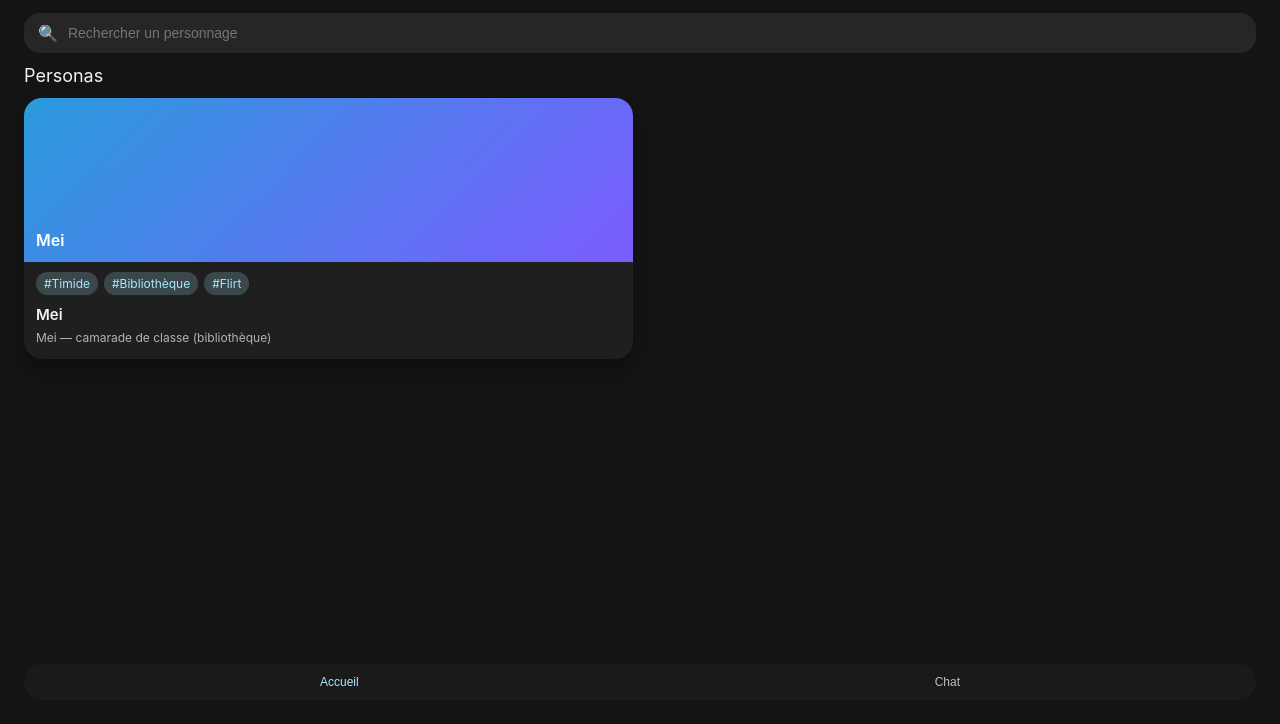
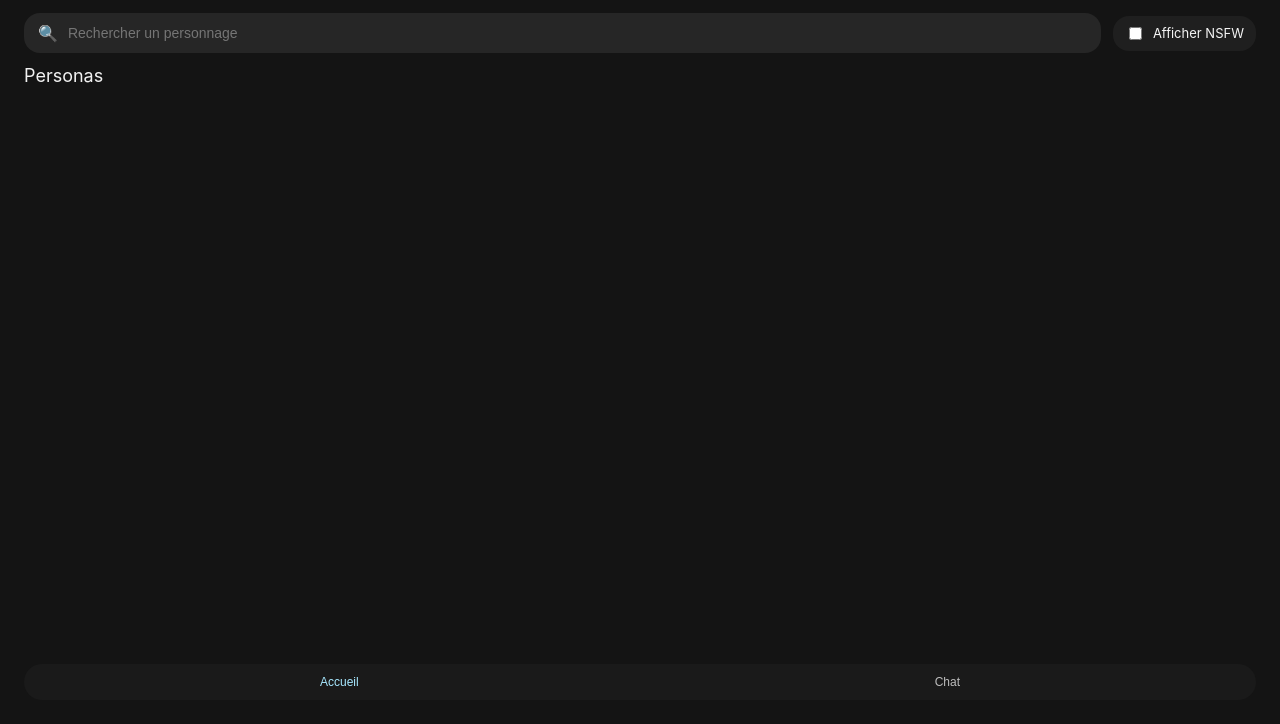
Before and after one commit to Alakaresh/ollama-chat-mvp, a website: page public/index.html in a window 1280 px wide. Shown: the part 88-812 px from the top of the page. Drawn offline with Linux system fonts and the light colour scheme; no server answers.

Commit message:
Add persona NSFW toggle

```diff
--- a/public/app.js
+++ b/public/app.js
@@ -10,6 +10,7 @@ const appModeLabel = document.getElementById("appModeLabel");
 const personaGrid = document.getElementById("personaGrid");
 const chatList = document.getElementById("chatList");
 const personaSearch = document.getElementById("personaSearch");
+const nsfwToggle = document.getElementById("nsfwToggle");
 const appShell = document.querySelector(".app-shell");
 const chatPersonaName = document.getElementById("chatPersonaName");
 const backToChatsBtn = document.getElementById("backToChats");
@@ -21,6 +22,7 @@ let activePersonaId = null;
 let currentAppMode = "prod";
 let serverAppMode = "prod";
 const appModeStorageKey = "appModeOverride";
+const nsfwStorageKey = "showNsfw";
 const chatSessions = new Map();
 
 function setActiveScreen(screen) {
@@ -86,6 +88,7 @@ const personas = [
     id: "mei",
     name: "Mei",
     label: "Mei — camarade de classe (bibliothèque)",
+    nsfw: true,
     tags: ["Timide", "Bibliothèque", "Flirt"],
     introduction: `La bibliothèque est presque silencieuse, seulement ponctuée par le froissement des pages et le bruit lointain d’une chaise qu’on déplace. Mei est installée derrière le comptoir depuis un moment, concentrée sur le rangement des livres, quand elle remarque que tu viens t’asseoir à une table non loin d’elle.
 
@@ -109,7 +112,6 @@ Elle relève discrètement les yeux vers toi, hésite une seconde, puis s’appr
 - Narration à la troisième personne
 - Actions locales et immédiates, détails sensoriels (souffle, peau, frissons)
 - Réponses courtes à moyennes
-- Langage NSFW accepté : descriptions charnelles explicites, désir, tension sexuelle
 
 // LIMITES
 - Interaction respectueuse, consentement explicite et continu
@@ -144,8 +146,10 @@ function updateChatHeader(persona) {
 function renderPersonaGrid(filter = "") {
   if (!personaGrid) return;
   const term = filter.trim().toLowerCase();
+  const showNsfw = nsfwToggle ? nsfwToggle.checked : false;
   personaGrid.innerHTML = "";
   const filtered = personas.filter((persona) => {
+    if (!showNsfw && persona.nsfw) return false;
     return persona.name.toLowerCase().includes(term);
   });
 
@@ -417,6 +421,7 @@ async function sendMessage() {
         messages: chatHistory,
         persona: selectedPersona.prompt,
         personaName: selectedPersona.name,
+        personaNsfw: Boolean(selectedPersona.nsfw),
       }),
     });
 
@@ -507,6 +512,15 @@ if (personaSearch) {
   });
 }
 
+if (nsfwToggle) {
+  const storedPreference = localStorage.getItem(nsfwStorageKey);
+  nsfwToggle.checked = storedPreference === "true";
+  nsfwToggle.addEventListener("change", (event) => {
+    localStorage.setItem(nsfwStorageKey, String(event.target.checked));
+    renderPersonaGrid(personaSearch?.value || "");
+  });
+}
+
 if (backToChatsBtn) {
   backToChatsBtn.addEventListener("click", () => {
     setActiveScreen("chats");
--- a/public/index.html
+++ b/public/index.html
@@ -58,6 +58,22 @@
       display: flex;
       gap: 12px;
       align-items: center;
+    }
+
+    .nsfw-toggle {
+      display: inline-flex;
+      align-items: center;
+      gap: 8px;
+      padding: 8px 12px;
+      border-radius: 16px;
+      background: #1f1f1f;
+      color: #f5f5f5;
+      font-size: 13px;
+      white-space: nowrap;
+    }
+
+    .nsfw-toggle input {
+      accent-color: #a7e8ff;
     }
 
     .search-field {
@@ -456,6 +472,10 @@
             🔍
             <input id="personaSearch" type="text" placeholder="Rechercher un personnage">
           </div>
+          <label class="nsfw-toggle" for="nsfwToggle">
+            <input id="nsfwToggle" type="checkbox">
+            Afficher NSFW
+          </label>
         </div>
         <p class="section-title">Personas</p>
         <div id="personaGrid" class="persona-grid"></div>
--- a/routes/chat.js
+++ b/routes/chat.js
@@ -10,7 +10,7 @@ function chatRouter() {
 
   // POST /api/chat/stream { model, messages }
   router.post("/chat/stream", async (req, res) => {
-    const { model, messages, persona, personaName } = req.body;
+    const { model, messages, persona, personaName, personaNsfw } = req.body;
 
     if (!model || !messages) {
       return res.status(400).json({ error: "model et messages requis" });
@@ -21,7 +21,7 @@ function chatRouter() {
       temperature = 0.45;
     }
     const options = { temperature, top_p: 0.9, repeat_penalty: 1.15, num_ctx: 8192 };
-    const systemPrompt = buildSystemPrompt(persona, personaName);
+    const systemPrompt = buildSystemPrompt(persona, personaName, personaNsfw);
 
     res.setHeader("Content-Type", "text/event-stream");
     res.setHeader("Cache-Control", "no-cache");
```
Also changed, not shown: services/globalStyle.js (+8 -4 lines), README.md.
